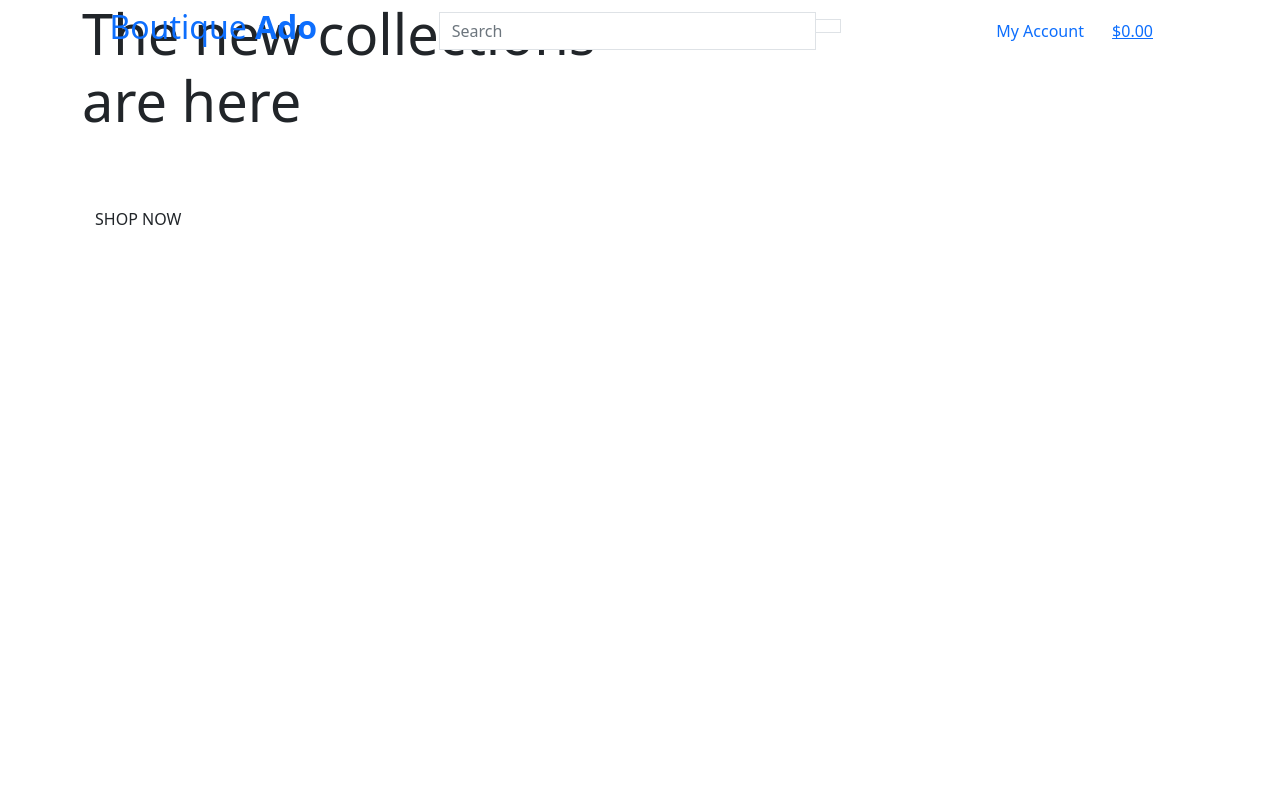
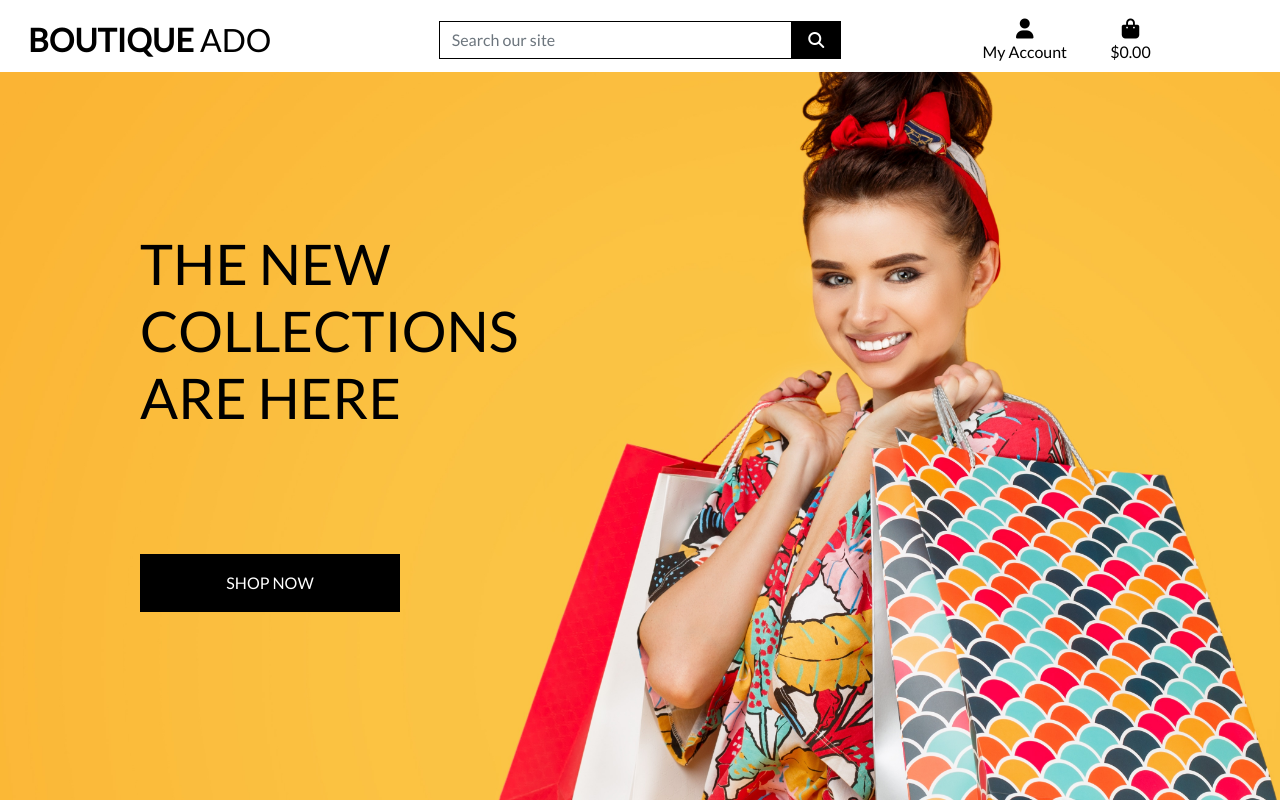
Before and after one commit to adamdelancey/boutique-ado, a Django app: page / in a window 1280 px wide. Run offline with Django 3.2, Linux system fonts and the light colour scheme; some libraries are stand-ins or nearby versions.

Commit message:
completed homepage header and css

```diff
--- a/boutique_ado/settings.py
+++ b/boutique_ado/settings.py
@@ -143,3 +143,7 @@ USE_TZ = True
 # https://docs.djangoproject.com/en/3.0/howto/static-files/
 
 STATIC_URL = '/static/'
+STATICFILES_DIRS = (os.path.join(BASE_DIR, 'static'),)
+
+MEDIA_URL = '/media/'
+MEDIA_ROOT = os.path.join(BASE_DIR, 'media')
--- a/boutique_ado/urls.py
+++ b/boutique_ado/urls.py
@@ -15,9 +15,11 @@ Including another URLconf
 """
 from django.contrib import admin
 from django.urls import path, include
+from django.conf import settings
+from django.conf.urls.static import static
 
 urlpatterns = [
     path('admin/', admin.site.urls),
     path('accounts/', include('allauth.urls')),
     path('', include('home.urls')),
-]
+] + static(settings.MEDIA_URL, document_root=settings.MEDIA_ROOT)
--- /dev/null
+++ b/static/css/base.css
@@ -0,0 +1,81 @@
+html {
+    height: 100%;
+}
+
+body {
+    background: url('/media/homepage_background_cropped.jpg') no-repeat center center fixed;
+    background-size: cover;
+    height: calc(100vh - 164px);
+    color: #555;
+    font-family: 'Lato';
+}
+
+/* from Bulma */
+.icon {
+    align-items: center;
+    display: inline-flex;
+    justify-content: center;
+    height: 1.5rem;
+    width: 1.5rem;
+}
+
+.logo-font {
+    text-transform: uppercase;
+}
+
+.main-logo-link {
+    width: fit-content;
+}
+
+.shop-now-button {
+    background: black;
+    color: white;
+    min-width: 260px;
+}
+
+.btn-black {
+    background: black;
+    color: white;
+}
+
+.shop-now-button:hover,
+.shop-now-button:active,
+.shop-now-button:focus,
+.btn-black:hover,
+.btn-black:active,
+.btn-black:focus {
+    background: #222;
+    color: white;
+}
+
+.text-black {
+    color: #000 !important;
+}
+
+.border-black {
+    border: 1px solid black !important;
+}
+
+/* -------------------------------- Media Queries */
+
+/* Slightly larger container on xl screens */
+@media (min-width: 1200px) {
+  .container {
+    max-width: 80%;
+  }
+}
+
+/* fixed top navbar only on medium and up */
+@media (min-width: 992px) {
+    .fixed-top-desktop-only {
+        position: fixed;
+        top: 0;
+        right: 0;
+        left: 0;
+        z-index: 1030;
+    }
+
+    .header-container {
+        padding-top: 164px;
+    }
+}
--- a/templates/base.html
+++ b/templates/base.html
@@ -13,6 +13,9 @@
 
     {% block corecss %}
     <link href="https://cdn.jsdelivr.net/npm/bootstrap@5.0.0-beta1/dist/css/bootstrap.min.css" rel="stylesheet" integrity="sha384-giJF6kkoqNQ00vy+HMDP7azOuL0xtbfIcaT9wjKHr8RbDVddVHyTfAAsrekwKmP1" crossorigin="anonymous">
+    <link rel="preconnect" href="https://fonts.gstatic.com">
+    <link href="https://fonts.googleapis.com/css2?family=Lato&display=swap" rel="stylesheet">
+    <link rel="stylesheet" href="{% static 'css/base.css' %}">
     {% endblock %}
 
     {% block extra_css %}
@@ -20,9 +23,11 @@
 
 
    {% block corejs %}
-    <script src="https://cdn.jsdelivr.net/npm/bootstrap@5.0.0-beta1/dist/js/bootstrap.bundle.min.js" integrity="sha384-ygbV9kiqUc6oa4msXn9868pTtWMgiQaeYH7/t7LECLbyPA2x65Kgf80OJFdroafW" crossorigin="anonymous"></script>
+        <script src="https://kit.fontawesome.com/55098546ab.js" crossorigin="anonymous"></script>
+        <script src="https://code.jquery.com/jquery-3.4.1.slim.min.js" integrity="sha384-J6qa4849blE2+poT4WnyKhv5vZF5SrPo0iEjwBvKU7imGFAV0wwj1yYfoRSJoZ+n" crossorigin="anonymous"></script>
+        <script src="https://cdn.jsdelivr.net/npm/popper.js@1.16.0/dist/umd/popper.min.js" integrity="sha384-Q6E9RHvbIyZFJoft+2mJbHaEWldlvI9IOYy5n3zV9zzTtmI3UksdQRVvoxMfooAo" crossorigin="anonymous"></script>
+        <script src="https://stackpath.bootstrapcdn.com/bootstrap/4.4.1/js/bootstrap.min.js" integrity="sha384-wfSDF2E50Y2D1uUdj0O3uMBJnjuUD4Ih7YwaYd1iqfktj0Uod8GCExl3Og8ifwB6" crossorigin="anonymous"></script>
     {% endblock %}
-
     {% block extra_js %}
     {% endblock %}
 
@@ -32,16 +37,16 @@
 </head>
 <body>
     <header class="container-fluid fixed-top">
-    <div class="row">
+        <div id="topnav" class="row bg-white pt-lg-2 d-none d-lg-flex">
             <div class="col-12 col-lg-4 my-auto py-1 py-lg-0 text-center text-lg-left">
                 <a href="{% url 'home' %}" class="nav-link main-logo-link">
-                <h2>Boutique <strong>Ado</strong></h2>
+                    <h2 class="logo-font text-black my-0"><strong>Boutique</strong> Ado</h2>
                 </a>
             </div>
             <div class="col-12 col-lg-4 my-auto py-1 py-lg-0">
                 <form method="GET" action="">
                     <div class="input-group w-100">
-                    <input class="form-control border border-black rounded-0" type="text" name="q" placeholder="Search">
+                        <input class="form-control border border-black rounded-0" type="text" name="q" placeholder="Search our site">
                         <div class="input-group-append">
                             <button class="form-control btn btn-black border border-black rounded-0" type="submit">
                                 <span class="icon">
@@ -55,7 +60,7 @@
             <div class="col-12 col-lg-4 my-auto py-1 py-lg-0">
                 <ul class="list-inline list-unstyled text-center text-lg-right my-0">
                     <li class="list-inline-item dropdown">
-                    <a href="#" class="text-black nav-link" id="user-options" data-toggle="dropwdown" aria-haspopup="true" aria-expanded="false">
+                        <a class="text-black nav-link" href="#" id="user-options" data-toggle="dropdown" aria-haspopup="true" aria-expanded="false">
                             <div class="text-center">
                                 <div><i class="fas fa-user fa-lg"></i></div>
                                 <p class="my-0">My Account</p>
@@ -63,7 +68,7 @@
                         </a>
                         <div class="dropdown-menu border-0" aria-labelledby="user-options">
                             {% if request.user.is_authenticated %}
-                            {% if request.user.is_superuser%}
+                                {% if request.user.is_superuser %}
                                     <a href="" class="dropdown-item">Product Management</a>
                                 {% endif %}
                                 <a href="" class="dropdown-item">My Profile</a>
@@ -75,12 +80,12 @@
                         </div>
                     </li>
                     <li class="list-inline-item">
-                    <a href="" class="{% if grand_total %}text-info font-weight-bold{% else %}text-black{% endif %}nav-link">
+                        <a class="{% if grand_total %}text-info font-weight-bold{% else %}text-black{% endif %} nav-link" href="">
                             <div class="text-center">
                                 <div><i class="fas fa-shopping-bag fa-lg"></i></div>
                                 <p class="my-0">
                                     {% if grand_total %}
-                                    ${{grand_total|floatformat:2}}
+                                        ${{ grand_total|floatformat:2 }}
                                     {% else %}
                                         $0.00
                                     {% endif %}
@@ -90,7 +95,6 @@
                     </li>
                 </ul>
             </div>
-
         </div>
     </header>
 
```
Also changed, not shown: media/homepage_background_cropped.jpg (added). Lines whose indentation alone changed are shown as unchanged.
